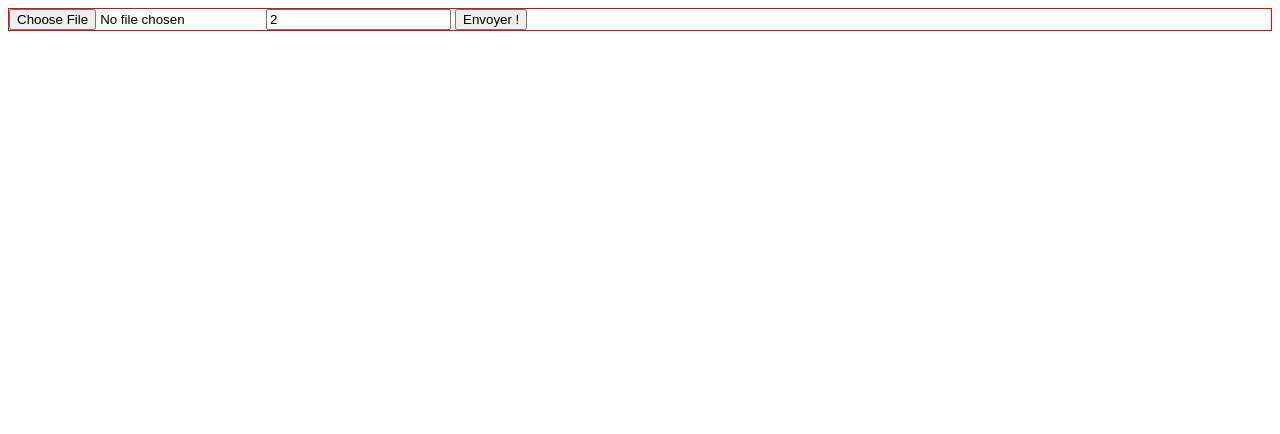
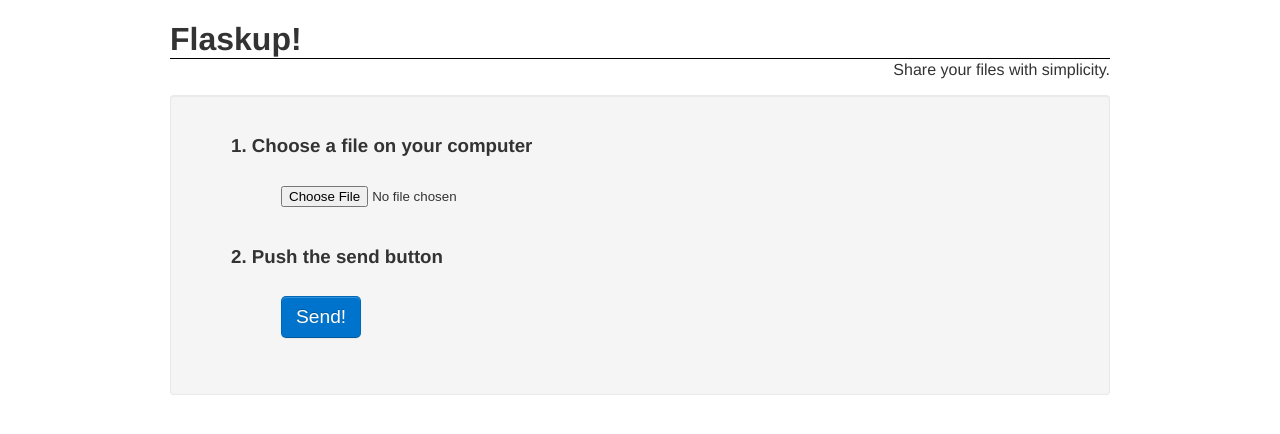
Before and after one commit to lmeunier/flaskup, a Flask app: page / in a window 1280 px wide. Shown: the top 434 px of the page. Run offline with Flask 2, Linux system fonts and the light colour scheme.

Commit message:
Templates & CSS
Upgrade templates and syle.css to try to have something that won't hurt
user's eyes too much :)

```diff
--- a/flaskup/static/style.css
+++ b/flaskup/static/style.css
@@ -1,3 +1,108 @@
-form {
-  border: 1px solid red;
+body {
+  margin: 0;
+  font-family: Helvetica, Arial, sans-serif;
+  font-size: medium;
+  color: #333333;
+  background-color: #ffffff;
 }
+a {
+  color: #333333;
+}
+#header h1 {
+  border-bottom: 1px solid #000000;
+  margin-bottom: 2px;
+}
+#header a {
+  text-decoration: none;
+}
+#header p {
+  margin-top: 2px;
+  text-align: end;
+}
+.container {
+  max-width: 940px;
+  margin-left: auto;
+  margin-right: auto;
+  padding-left: 20px;
+  padding-right: 20px;
+}
+#content {
+  background-color: #f5f5f5;
+  border: 1px solid rgba(0, 0, 0, 0.05);
+  border-radius: 4px 4px 4px 4px;
+  box-shadow: 0 1px 1px rgba(0, 0, 0, 0.05) inset;
+  margin-bottom: 20px;
+  min-height: 20px;
+  padding: 20px
+}
+.formfield {
+  margin: 10px 10px 20px 50px;
+}
+button {
+  font-size: 1.2em;
+  background-color: #0074CC;
+  background-repeat: repeat-x;
+  border-color: rgba(0, 0, 0, 0.1) rgba(0, 0, 0, 0.1) rgba(0, 0, 0, 0.25);
+  text-shadow: 0 -1px 0 rgba(0, 0, 0, 0.25);
+  border-radius: 5px;
+  color: #ffffff;
+  border-style: solid;
+  border-width: 1px;
+  box-shadow: 0 1px 0 rgba(255, 255, 255, 0.2) inset, 0 1px 2px rgba(0, 0, 0, 0.05);
+  cursor: pointer;
+  display: inline-block;
+  margin-bottom: 0;
+  padding: 9px 14px;
+  text-align: center;
+  vertical-align: middle;
+}
+button:hover {
+  background-color: #0055CC;
+}
+form ul {
+  list-style: none;
+}
+.error {
+  color: #B94A48;
+  background-color: #F2DEDE;
+  border-radius: 4px;
+  border: 1px solid #EED3D7;
+  color: #B94A48;
+  padding: 8px 14px 8px 14px;
+  margin: 0;
+  margin-bottom: 18px;
+}
+.success {
+  color: #468847;
+  background-color: #DFF0D8;
+  border-radius: 4px;
+  border: 1px solid #D6E9C6;
+  padding: 8px 14px 8px 14px;
+  margin: 0;
+  margin-bottom: 18px;
+}
+.downloadlink {
+  text-align: center;
+}
+.downloadlink a {
+  font-size: 1.2em;
+  background-color: #FF8533;
+  background-repeat: repeat-x;
+  border-color: rgba(0, 0, 0, 0.1) rgba(0, 0, 0, 0.1) rgba(0, 0, 0, 0.25);
+  text-shadow: 0 -1px 0 rgba(0, 0, 0, 0.25);
+  border-radius: 5px;
+  color: #ffffff;
+  border-style: solid;
+  border-width: 1px;
+  box-shadow: 0 1px 0 rgba(255, 255, 255, 0.2) inset, 0 1px 2px rgba(0, 0, 0, 0.05);
+  cursor: pointer;
+  display: inline-block;
+  margin: 30px 0;
+  padding: 12px 28px 12px;
+  text-align: center;
+  text-decoration: none;
+  vertical-align: middle;
+}
+.downloadlink a:hover {
+  background-color: #FF6600;
+}
--- a/flaskup/templates/base.html
+++ b/flaskup/templates/base.html
@@ -7,8 +7,14 @@
   <link rel="stylesheet" type="text/css" href="{{ url_for('static', filename='style.css') }}">
 </head>
 <body>
+  <div class="container">
+  <div id="header">
+    <a href="{{ url_for('show_upload_form') }}"><h1>Flaskup!</h1></a>
+    <p>Share your files with simplicity.</p>
+  </div>
   <div id="content">
     {% block content %}{% endblock %}
+  </div>
   </div>
   <script src="{{ url_for('static', filename='jquery-1.7.2.min.js') }}"></script>
 </body>
--- a/flaskup/templates/show_upload_form.html
+++ b/flaskup/templates/show_upload_form.html
@@ -2,8 +2,16 @@
 
 {% block content %}
 <form action="{{ url_for('upload_file') }}" method="post" enctype="multipart/form-data">
-  <input type="file" name="file">
-  <input type="text" name="days" value="2">
-  <button type="submit">Envoyer !</button>
+ <ul>
+  <li>
+   <h3>1. Choose a file on your computer</h3>
+   {% if error %}<p class="error">{{ error }}</p>{% endif %}
+   <input type="file" name="file" class="formfield">
+  </li>
+  <li>
+   <h3>2. Push the send button</h3>
+   <button type="submit" class="formfield">Send!</button>
+  </li>
+ </ul>
 </form>
 {% endblock %}
```
Also changed, not shown: flaskup/templates/show_get_file.html (+6 -4 lines), flaskup/templates/show_uploaded_file.html (+9 -5 lines).
